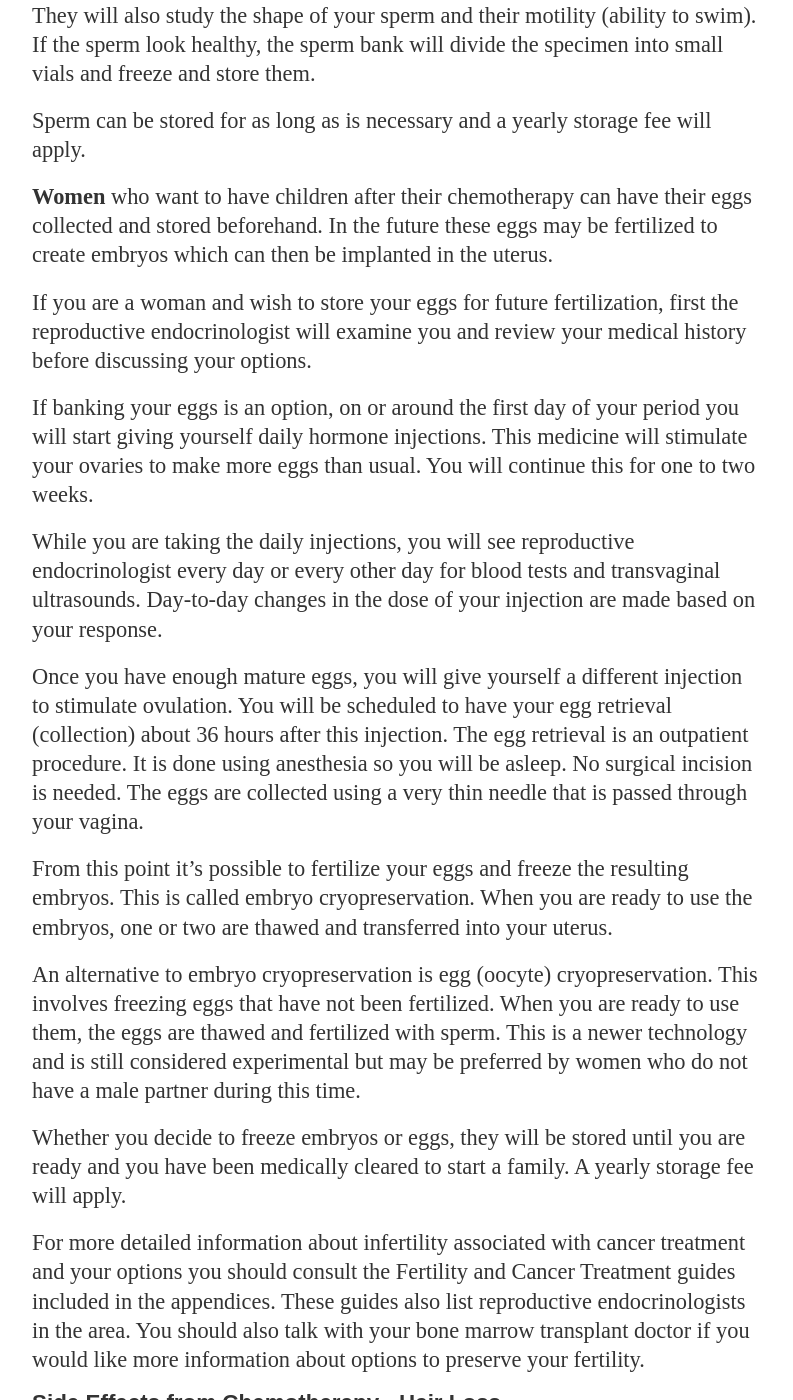
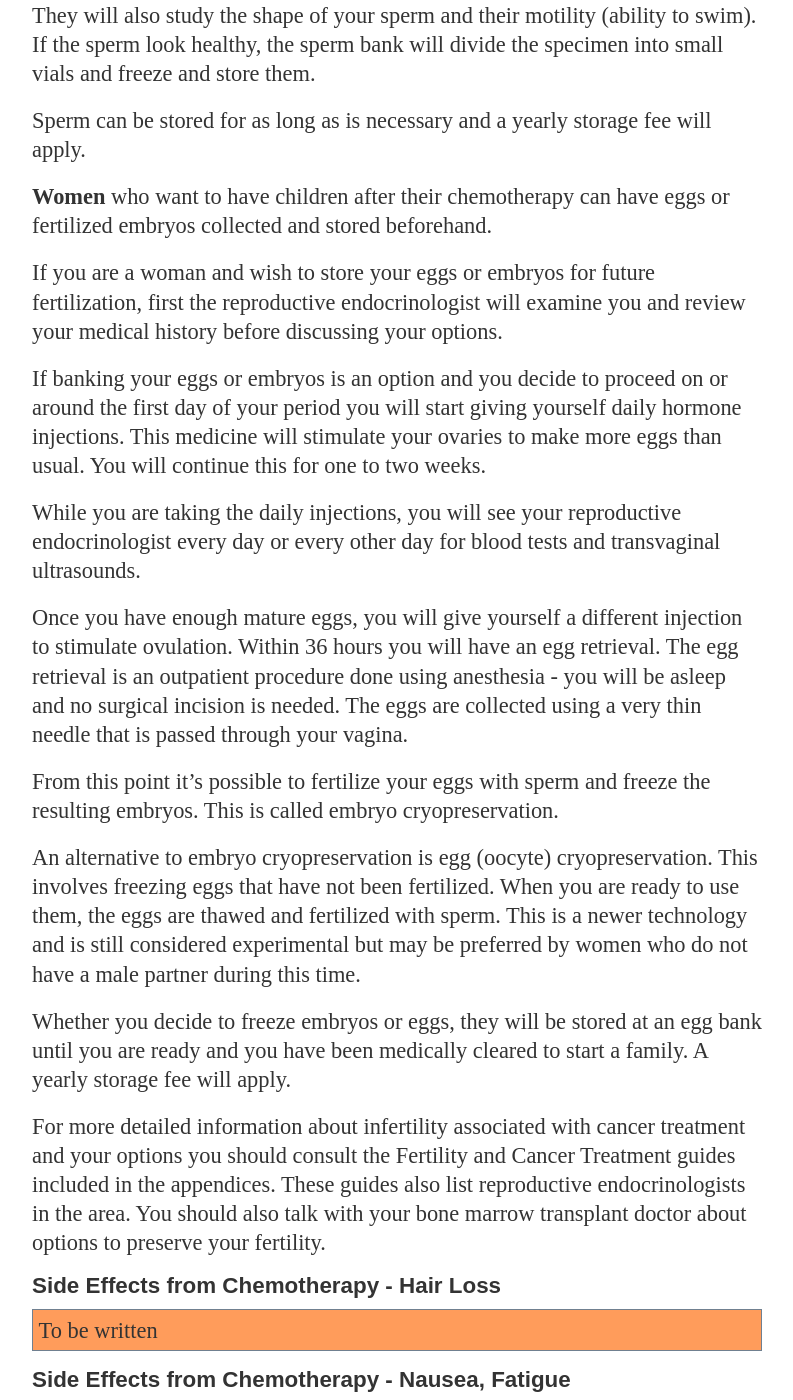
Before and after one commit to mskccpatiented/contentaudit, a Jekyll site: the page built from _posts/2012-11-19-auto-bmt-outpatient-guide-hybrid.md, in a window 1280 px wide and 1400 px high, scrolled down 28214 px. Shown: the whole window, without its empty margins (128-921 px from the left). Built offline with Jekyll 4.4.1, drawn with Linux system fonts in a browser that asks for light colours; Markdown is read by kramdown in place of the engine named in the settings; some of the changed text lies outside the part shown.

Commit message:
deploying BMT patient ed

```diff
--- a/_posts/2012-11-19-auto-bmt-outpatient-guide-hybrid.md
+++ b/_posts/2012-11-19-auto-bmt-outpatient-guide-hybrid.md
@@ -473,23 +473,23 @@ If you are a man and wish to donate sperm you will travel to a sperm bank facili
 
 Sperm can be stored for as long as is necessary and a yearly storage fee will apply.
 
-**Women** who want to have children after their chemotherapy can have their eggs collected and stored beforehand. In the future these eggs may be fertilized to create embryos which can then be implanted in the uterus.
+**Women** who want to have children after their chemotherapy can have eggs or fertilized embryos collected and stored beforehand.
 
-If you are a woman and wish to store your eggs for future fertilization, first the reproductive endocrinologist will examine you and review your medical history before discussing your options.
+If you are a woman and wish to store your eggs or embryos for future fertilization, first the reproductive endocrinologist will examine you and review your medical history before discussing your options.
 
-If banking your eggs is an option, on or around the first day of your period you will start giving yourself daily hormone injections. This medicine will stimulate your ovaries to make more eggs than usual. You will continue this for one to two weeks.
+If banking your eggs or embryos is an option and you decide to proceed on or around the first day of your period you will start giving yourself daily hormone injections. This medicine will stimulate your ovaries to make more eggs than usual. You will continue this for one to two weeks.
 
-While you are taking the daily injections, you will see reproductive endocrinologist every day or every other day for blood tests and transvaginal ultrasounds. Day-to-day changes in the dose of your injection are made based on your response.
+While you are taking the daily injections, you will see your reproductive endocrinologist every day or every other day for blood tests and transvaginal ultrasounds.
 
-Once you have enough mature eggs, you will give yourself a different injection to stimulate ovulation. You will be scheduled to have your egg retrieval (collection) about 36 hours after this injection. The egg retrieval is an outpatient procedure. It is done using anesthesia so you will be asleep. No surgical incision is needed. The eggs are collected using a very thin needle that is passed through your vagina.
+Once you have enough mature eggs, you will give yourself a different injection to stimulate ovulation. Within 36 hours you will have an egg retrieval. The egg retrieval is an outpatient procedure done using anesthesia - you will be asleep and no surgical incision is needed. The eggs are collected using a very thin needle that is passed through your vagina.
 
-From this point it's possible to fertilize your eggs and freeze the resulting embryos. This is called embryo cryopreservation. When you are ready to use the embryos, one or two are thawed and transferred into your uterus.
+From this point it's possible to fertilize your eggs with sperm and freeze the resulting embryos. This is called embryo cryopreservation.
 
 An alternative to embryo cryopreservation is egg (oocyte) cryopreservation. This involves freezing eggs that have not been fertilized. When you are ready to use them, the eggs are thawed and fertilized with sperm. This is a newer technology and is still considered experimental but may be preferred by women who do not have a male partner during this time.
 
-Whether you decide to freeze embryos or eggs, they will be stored until you are ready and you have been medically cleared  to start a family. A yearly storage fee will apply.
+Whether you decide to freeze embryos or eggs, they will be stored at an egg bank until you are ready and you have been medically cleared to start a family. A yearly storage fee will apply.
 
-For more detailed information about infertility associated with cancer treatment and your options you should consult the Fertility and Cancer Treatment guides included in the appendices. These guides also list reproductive endocrinologists in the area. You should also talk with your bone marrow transplant doctor if you would like more information about options to preserve your fertility.
+For more detailed information about infertility associated with cancer treatment and your options you should consult the Fertility and Cancer Treatment guides included in the appendices. These guides also list reproductive endocrinologists in the area. You should also talk with your bone marrow transplant doctor about options to preserve your fertility.
 
 #### Side Effects from Chemotherapy - Hair Loss
 <p class="outstanding">To be written</p>
@@ -513,7 +513,7 @@ Tell your healthcare team how you're feeling. Describe how your body feels. Desc
 ### Checklist
 Before your outpatient treatment starts, there are a number of arrangements to make and options to consider. Use this checklist to keep track of things you need to do before your transplant.
 
-* Read this guide in full at least once
+* Read this guide in full at least once, along with the accompanying appendices and guides. Make note of anything that isn't clear, isn't answered, and any other questions you have.
 * Talk to your health insurance company. Check your coverage for an outpatient bone marrow transplant and your prescription drug coverage
 * Choose a caregiver and make sure they understand what the role entails.
 * Give your caregiver a copy of this guide and ask them to read it in full at least once
@@ -528,9 +528,8 @@ Before your outpatient treatment starts, there are a number of arrangements to m
 * Visit a wig store if you decide to wear a wig
 * Purchase a tote bag or rolling bag to carry your supplies to clinic every day
 
-
 <p class="outstanding">This will be a checkable list - circles where the patient and the caregiver can check-off items. We need to validate this list and add anything else we think is relevant.</p>
-
+<div class="phase divider">Divider</div>
 ## Phase 2 - Your Transplant
 <div class="image-placeholder"><p>Image Placeholder: Diagram of the transplant process/timeline with a "you are here" marker on Phase Two, or highlighting of some kind.</p></div>
 
--- a/s/s.css
+++ b/s/s.css
@@ -369,6 +369,12 @@ display:block;
 display:none;
 }
 
+.phasedivider{
+padding:1em;
+background:#000;
+margin:0.5em 0 0.5em 0;
+}
+
 /* ----- ------*/
 article{
 margin:1em 0 2em 0;
```
Also changed, not shown: 2 other files.
